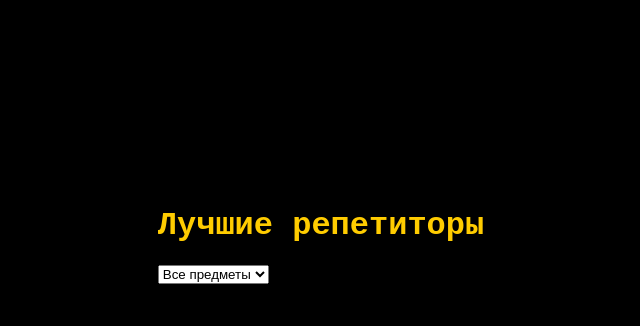
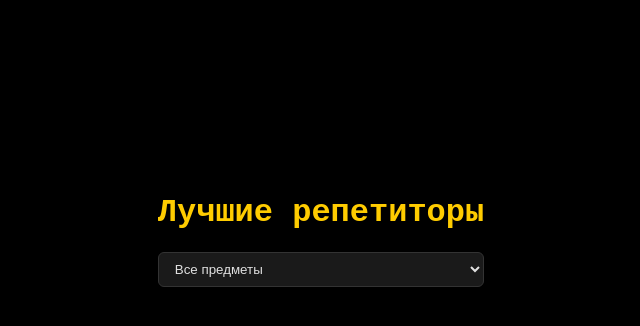
Before and after one commit to RobertAvdeenkov/TeacherStudents, a Python web app: template templates/tops.html in a window 1280 px wide. Shown: the part 165-491 px from the top of the page, without its empty margins (319-959 px from the left). Run offline with Jinja, Linux system fonts and the light colour scheme; the template is opened without the code that fills it, so the values that code supplies are empty.

```diff
--- a/templates/tops.html
+++ b/templates/tops.html
@@ -5,6 +5,20 @@
     <title>Объявление</title>
     <meta name="viewport" content="width=device-width, initial-scale=1.0">
     <style>
+
+        select {
+            width: 100%;
+            padding: 8px 12px;
+            background: #1a1a1a;
+            border: 1px solid #333;
+            color: #e0e0e0;
+            border-radius: 6px;
+            margin-bottom: 10px;
+        }
+        select option {
+            background: #1a1a1a;
+            color: #e0e0e0;
+        }
 
         body {
             background-color: #000000;
```
Also changed, not shown: tasks/mainpage.py (+9 -0 lines).
